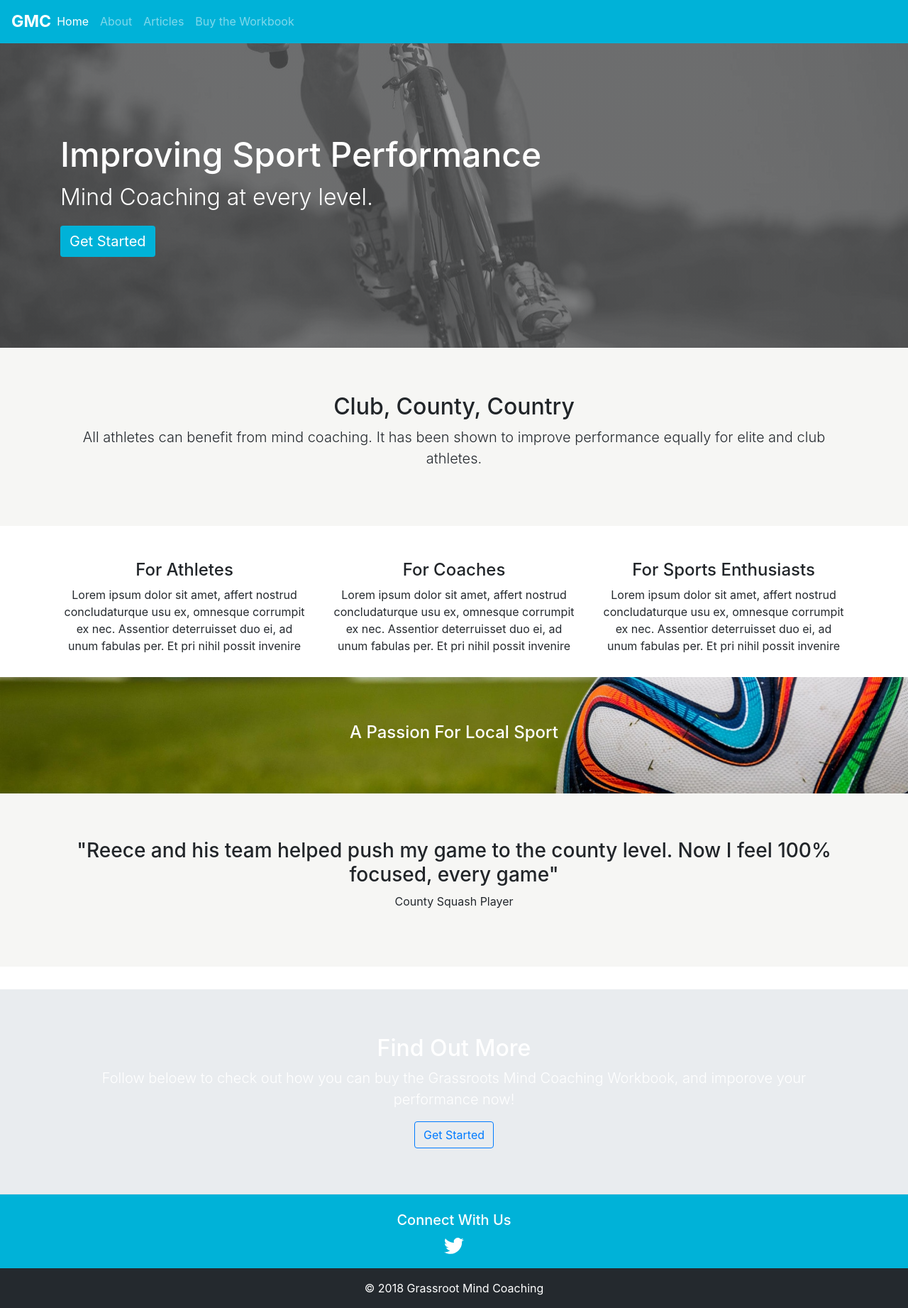
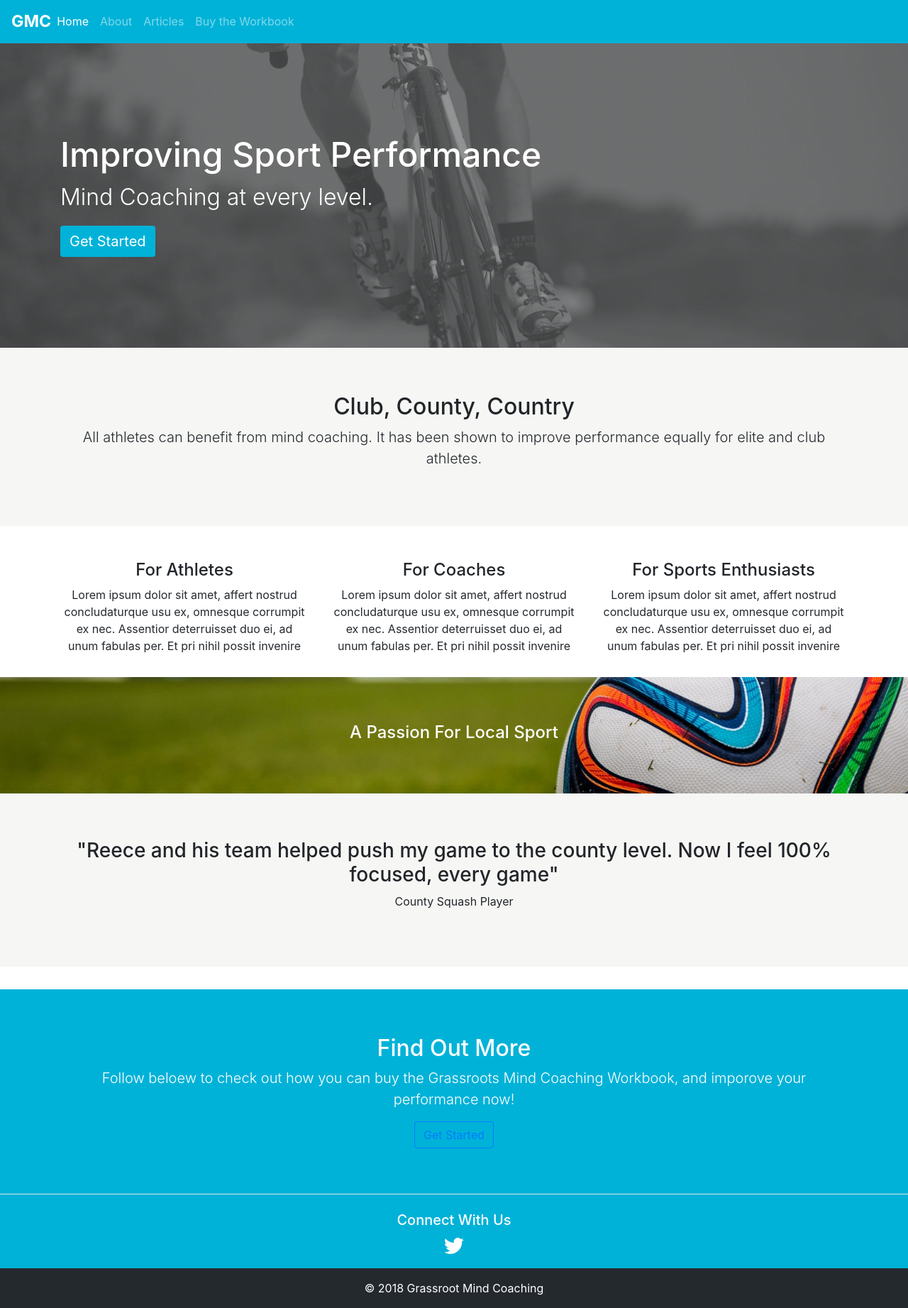
Before and after one commit to krussll/etsysimplicity, a Jekyll site: the page built from index.md, in a window 1280 px wide. Shown: the whole page at 71% size. Built offline with Jekyll 4.4.1, drawn with Linux system fonts in a browser that asks for light colours; nearby versions of some CDN libraries.

Commit message:
Update main.scss

```diff
--- a/css/main.scss
+++ b/css/main.scss
@@ -69,6 +69,10 @@
   }
 }
 
+.jumbotron.primary {
+    background-color: $nav-background;
+}
+
 .jumbotron.sub-tron {
   margin-top: 0;
   background: #fff;
```
